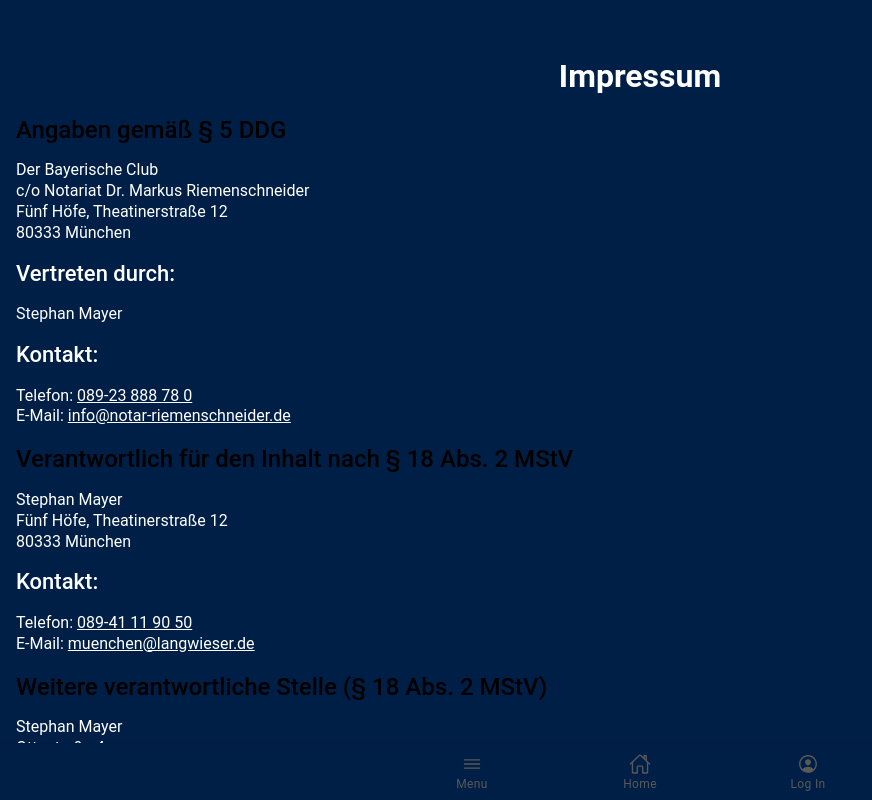
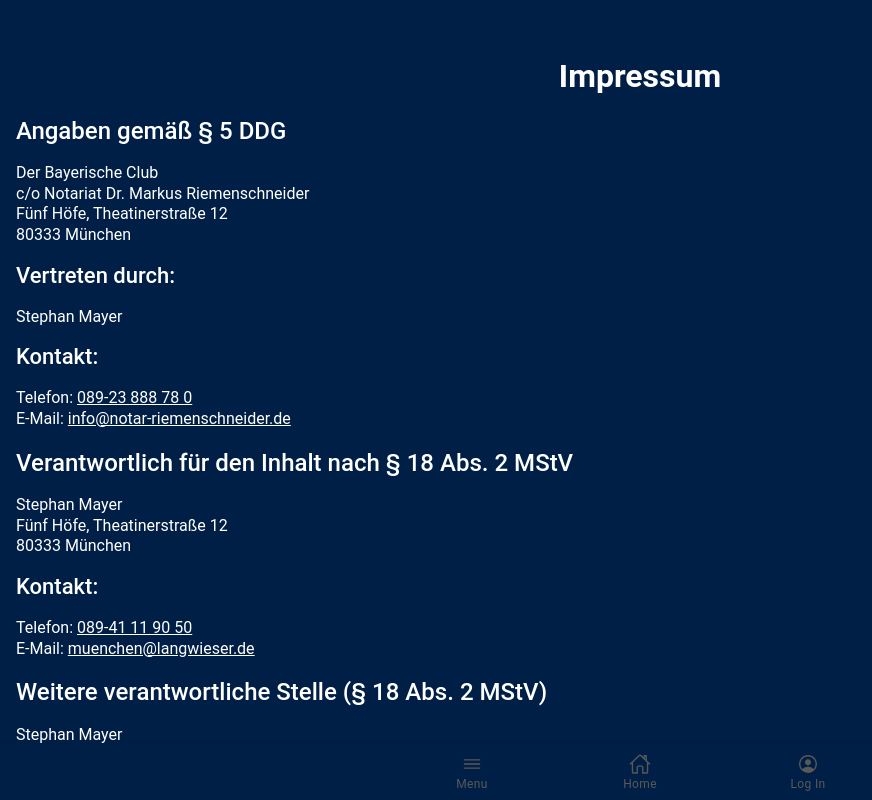
Before and after one commit to fahadcse501/Der-Bayerische-Club, a React (Vite) app: page /impressum in a window 1280 px wide. Shown: the whole page, without its empty margins (0-872 px from the left). Built offline with nearby package versions, Linux system fonts and the light colour scheme.

Commit message:
Fix: new page css file fix korci

```diff
--- a/src/pages/Datenschutzerklärung.tsx
+++ b/src/pages/Datenschutzerklärung.tsx
@@ -4,7 +4,7 @@
 const DatenschutzerklärungPage: React.FC = () => {
   return (
     <IonPage>
-      <IonContent className="ion-padding">
+      <IonContent className="ion-padding impressum-content">
         <h1 className="heading">Datenschutzerklärung</h1>
         <h3>Präambel</h3>
         <p>
--- a/src/pages/Impressum.css
+++ b/src/pages/Impressum.css
@@ -1,4 +1,4 @@
-.impressum-content h1, .impressum-contenth2, .impressum-content h3, .impressum-content h4, .impressum-content p, .impressum-content a, .impressum-content ui, .impressum-content li {
+.impressum-content h1, .impressum-content h2, .impressum-content h3, .impressum-content h4, .impressum-content p, .impressum-content a, .impressum-content ui, .impressum-content li {
     color: white;
     line-height: 1.3em;
 }
```
